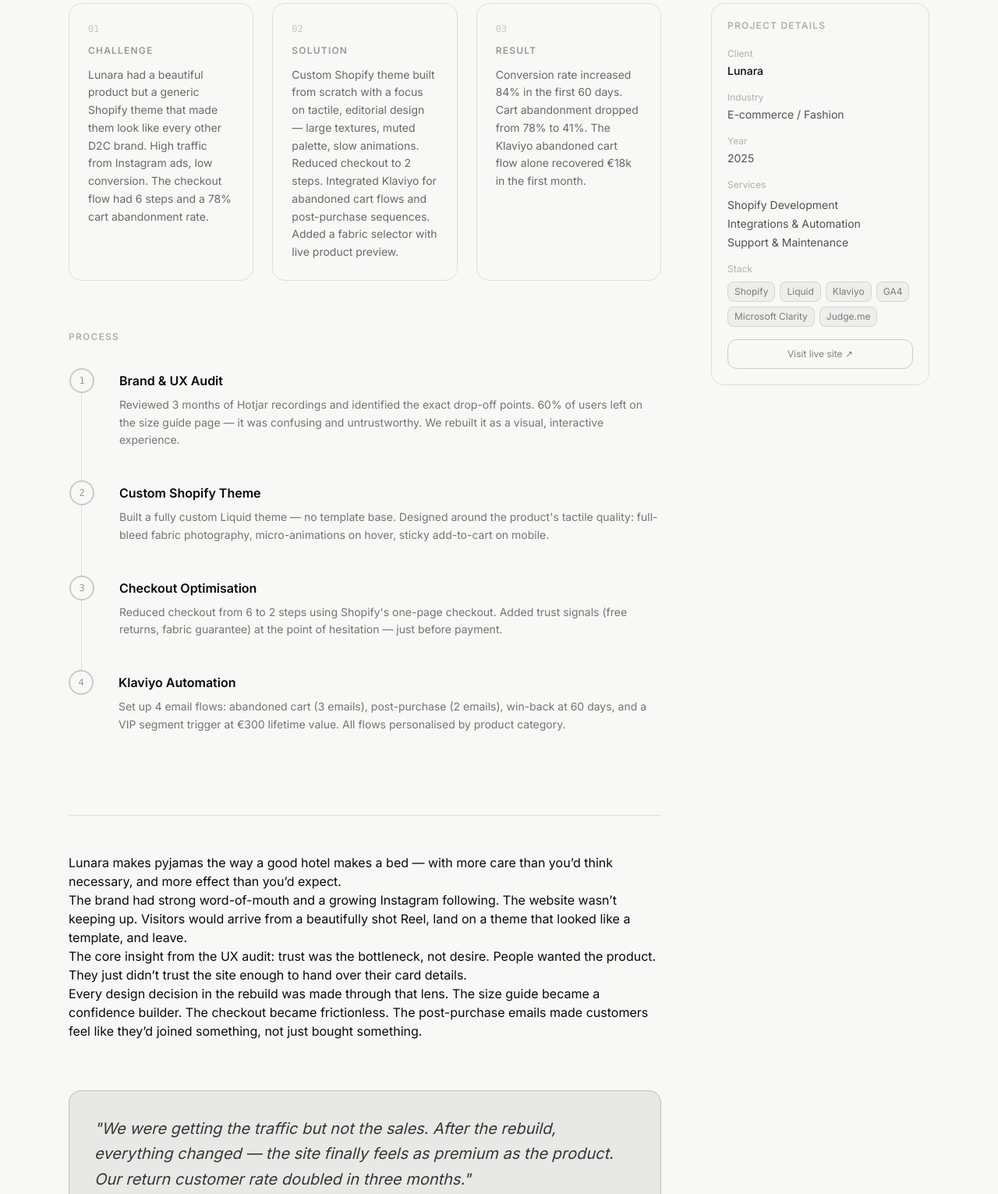
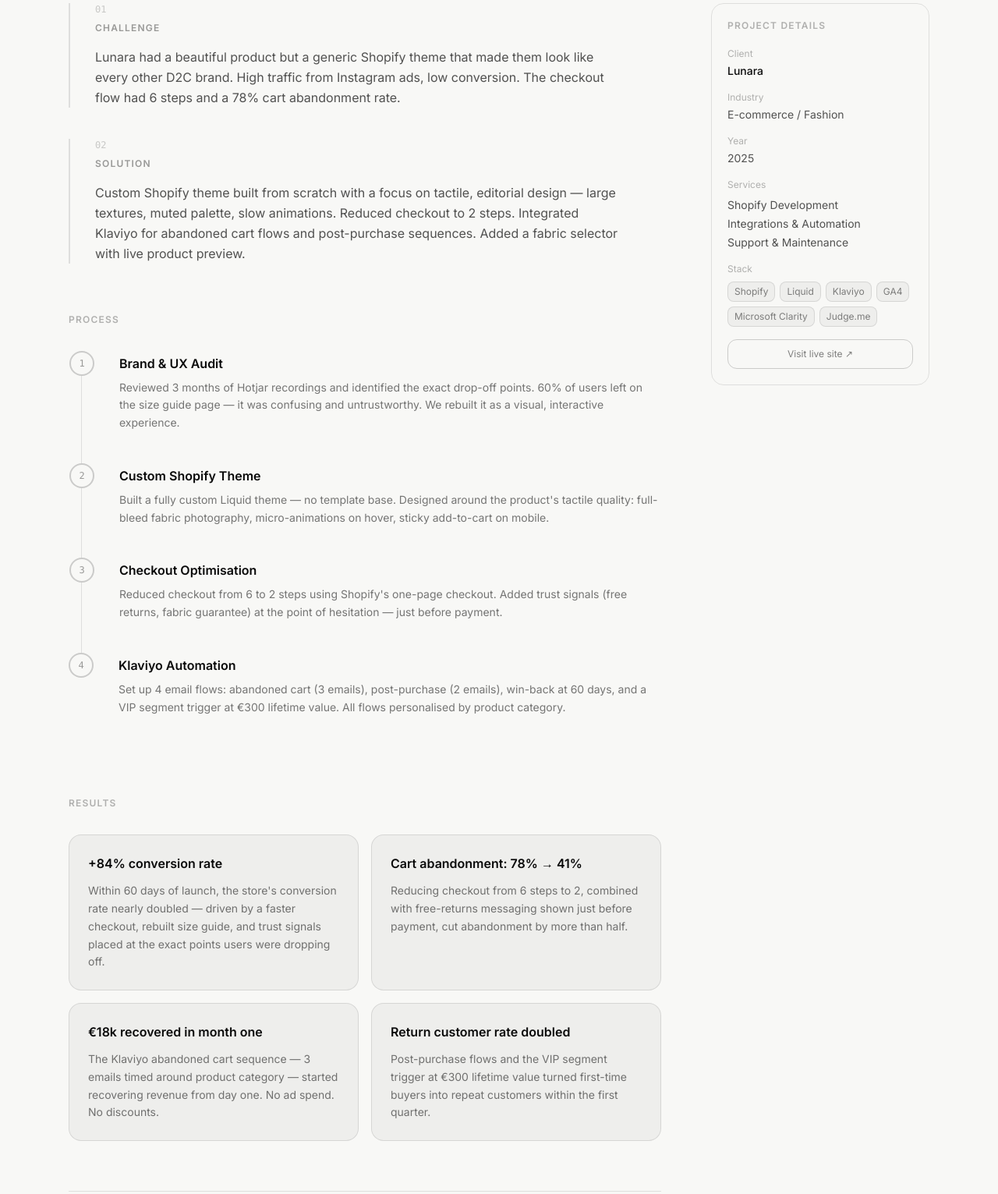
Before and after one commit to bohdan-shvchk/agency-website, an Astro site: page /projects/lunara in a window 1280 px wide. Shown: the part 591-2122 px from the top of the page at 78% size. Built offline with nearby package versions, Linux system fonts and the light colour scheme; Astro itself is replaced by a stand-in of ours.

Commit message:
feat: redesign project case study — challenge/solution as blocks, result as cards

```diff
--- a/src/content.config.ts
+++ b/src/content.config.ts
@@ -45,6 +45,10 @@
     challenge: z.string(),
     solution: z.string(),
     result: z.string(),
+    resultCards: z.array(z.object({
+      title: z.string(),
+      body: z.string(),
+    })).optional(),
     // Detailed process steps
     process: z.array(z.object({
       step: z.string(),
--- a/src/content/projects/lunara.md
+++ b/src/content/projects/lunara.md
@@ -20,6 +20,15 @@
 challenge: "Lunara had a beautiful product but a generic Shopify theme that made them look like every other D2C brand. High traffic from Instagram ads, low conversion. The checkout flow had 6 steps and a 78% cart abandonment rate."
 solution: "Custom Shopify theme built from scratch with a focus on tactile, editorial design — large textures, muted palette, slow animations. Reduced checkout to 2 steps. Integrated Klaviyo for abandoned cart flows and post-purchase sequences. Added a fabric selector with live product preview."
 result: "Conversion rate increased 84% in the first 60 days. Cart abandonment dropped from 78% to 41%. The Klaviyo abandoned cart flow alone recovered €18k in the first month."
+resultCards:
+  - title: "+84% conversion rate"
+    body: "Within 60 days of launch, the store's conversion rate nearly doubled — driven by a faster checkout, rebuilt size guide, and trust signals placed at the exact points users were dropping off."
+  - title: "Cart abandonment: 78% → 41%"
+    body: "Reducing checkout from 6 steps to 2, combined with free-returns messaging shown just before payment, cut abandonment by more than half."
+  - title: "€18k recovered in month one"
+    body: "The Klaviyo abandoned cart sequence — 3 emails timed around product category — started recovering revenue from day one. No ad spend. No discounts."
+  - title: "Return customer rate doubled"
+    body: "Post-purchase flows and the VIP segment trigger at €300 lifetime value turned first-time buyers into repeat customers within the first quarter."
 process:
   - step: "01"
     title: "Brand & UX Audit"
--- a/src/content/projects/vitalcare.md
+++ b/src/content/projects/vitalcare.md
@@ -20,6 +20,15 @@
 challenge: "VitalCare is a private clinic with 12 specialists across 6 departments. Their old site was built on WordPress in 2019, scored 34 on Lighthouse, and had no online booking — patients had to call to schedule. On mobile, the site was nearly unusable."
 solution: "Rebuilt in Webflow with a structured CMS for doctors, services, and departments. Integrated Calendly for per-doctor booking slots. Built a symptom-based service finder so patients can quickly navigate to the right specialist. Full GDPR-compliant cookie setup for the EU market."
 result: "Online bookings increased 110% in the first month after launch. Phone call volume dropped 40% — the clinic's front desk now handles complex cases only. Mobile traffic conversion rate improved from 0.8% to 3.1%."
+resultCards:
+  - title: "+110% online bookings"
+    body: "In the first month after launch, online appointment volume more than doubled. Patients no longer needed to call — they could find the right specialist and book a slot in three clicks."
+  - title: "Phone call volume down 40%"
+    body: "The clinic's front desk was freed from routine scheduling. Staff now focus on complex cases and patient care, not answering the same booking questions 40 times a day."
+  - title: "Mobile conversion: 0.8% → 3.1%"
+    body: "The old site was nearly unusable on mobile. The rebuilt experience — fast, thumb-friendly, with embedded booking — turned mobile visitors into patients for the first time."
+  - title: "96 Lighthouse score"
+    body: "From a score of 34 on the legacy WordPress site to 96 on Webflow. Faster load times directly improved both SEO rankings and patient trust on first visit."
 process:
   - step: "01"
     title: "Patient Journey Mapping"
--- a/src/content/projects/worklift.md
+++ b/src/content/projects/worklift.md
@@ -20,6 +20,13 @@
 challenge: "WorkLift was approaching their public beta with a single-page placeholder site. They needed a full marketing site that could explain a complex product simply, capture beta signups, and convert free users to paid — all before their Product Hunt launch."
 solution: "Built a product-led marketing site in Webflow with an interactive demo section that simulates the proposal optimiser without requiring signup. Integrated a waitlist flow with automatic Slack notification for the team. Built a comparison page targeting 'Upwork proposal tips' keywords."
 result: "2,400 beta signups in the first 2 weeks — 3x their target. 68% of trial users converted to paid within 30 days. The comparison page ranked on page 1 for 'Upwork proposal template' within 6 weeks of launch."
+resultCards:
+  - title: "2,400 beta signups in 2 weeks"
+    body: "Three times their original target — driven largely by the interactive demo, which let visitors experience the product's core value in 30 seconds without signing up first."
+  - title: "68% trial-to-paid conversion"
+    body: "More than two thirds of trial users converted to a paid plan within 30 days. The onboarding email sequence, timed around real product usage milestones, was the primary driver."
+  - title: "Page 1 ranking in 6 weeks"
+    body: "The comparison landing page targeting 'Upwork proposal template' reached page 1 of Google within 6 weeks of launch — generating organic signups without any paid traffic."
 process:
   - step: "01"
     title: "Positioning & Messaging"
--- a/src/pages/projects/[slug].astro
+++ b/src/pages/projects/[slug].astro
@@ -12,7 +12,7 @@
 
 const {
   title, tagline, description, industry, services, year, url, color,
-  metrics, challenge, solution, result, process, stack,
+  metrics, challenge, solution, result, resultCards, process, stack,
   testimonial, metaTitle, metaDescription,
 } = project.data;
 
@@ -98,17 +98,16 @@
       <!-- Main content -->
       <div class="space-y-16">
 
-        <!-- Challenge → Solution → Result -->
-        <div class="grid grid-cols-1 md:grid-cols-3 gap-6">
+        <!-- Challenge -->
+        <div class="space-y-10">
           {[
             { label: 'Challenge', body: challenge, num: '01' },
             { label: 'Solution', body: solution, num: '02' },
-            { label: 'Result', body: result, num: '03' },
           ].map(item => (
-            <div class="border border-white/10 rounded-2xl p-6">
-              <p class="text-xs font-mono text-white/20 mb-3">{item.num}</p>
-              <p class="text-xs font-semibold text-white/40 uppercase tracking-widest mb-3">{item.label}</p>
-              <p class="text-sm text-white/60 leading-relaxed">{item.body}</p>
+            <div class="border-l-2 border-white/10 pl-8">
+              <p class="text-xs font-mono text-white/20 mb-2">{item.num}</p>
+              <p class="text-xs font-semibold text-white/40 uppercase tracking-widest mb-4">{item.label}</p>
+              <p class="text-base text-white/70 leading-relaxed max-w-2xl">{item.body}</p>
             </div>
           ))}
         </div>
@@ -130,6 +129,21 @@
                     <h3 class="font-semibold text-white mb-2">{step.title}</h3>
                     <p class="text-sm text-white/55 leading-relaxed">{step.body}</p>
                   </div>
+                </div>
+              ))}
+            </div>
+          </div>
+        )}
+
+        <!-- Result cards -->
+        {resultCards && resultCards.length > 0 && (
+          <div>
+            <p class="text-xs font-semibold text-white/30 uppercase tracking-widest mb-8">Results</p>
+            <div class="grid grid-cols-1 sm:grid-cols-2 gap-4">
+              {resultCards.map(card => (
+                <div class="border border-white/10 rounded-2xl p-6 bg-white/5">
+                  <p class="text-base font-semibold text-white mb-3">{card.title}</p>
+                  <p class="text-sm text-white/55 leading-relaxed">{card.body}</p>
                 </div>
               ))}
             </div>
```
